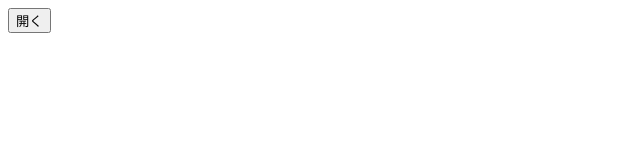
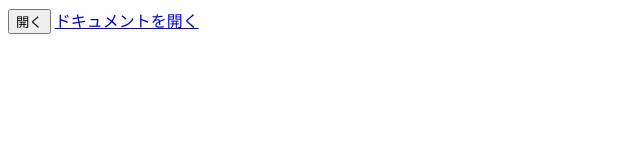
Before and after one commit to RE-Office/re-office.github.io, a plain HTML site: page index.html in a window 1280 px wide. Shown: the whole page, without its empty margins (0-640 px from the left). Drawn offline with Linux system fonts and the light colour scheme.

Commit message:
Update index.html

```diff
--- a/index.html
+++ b/index.html
@@ -3,6 +3,7 @@
   <p>モーダルの中身</p>
   <button onclick="closeModal()">閉じる</button>
 </div>
+<a href="file:///C:/Users/YourName/Documents" target="_blank">ドキュメントを開く</a>
 
 <script>
   function openModal() {
```
